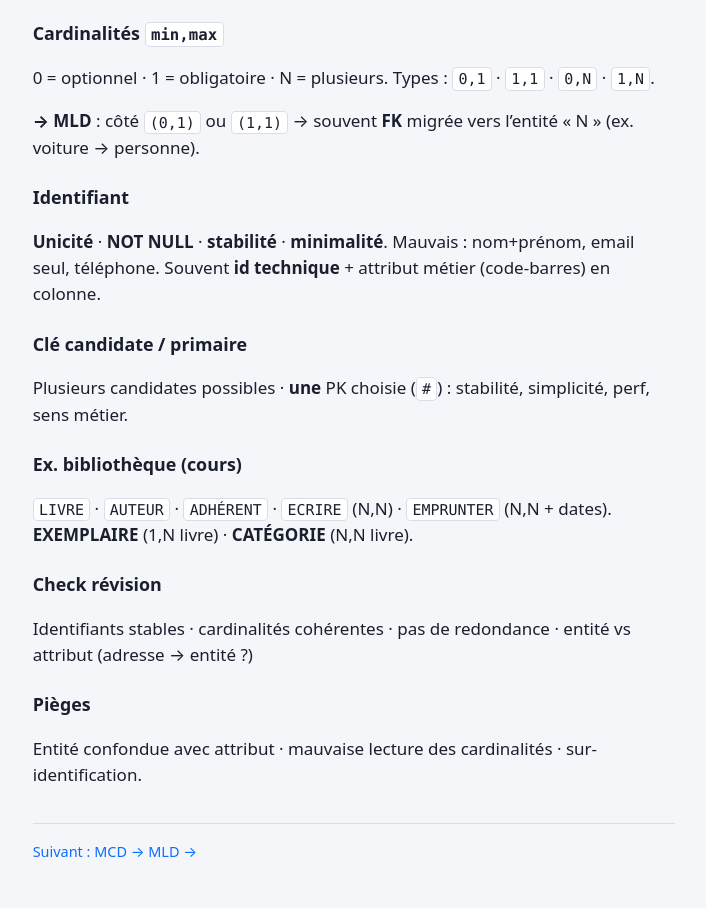
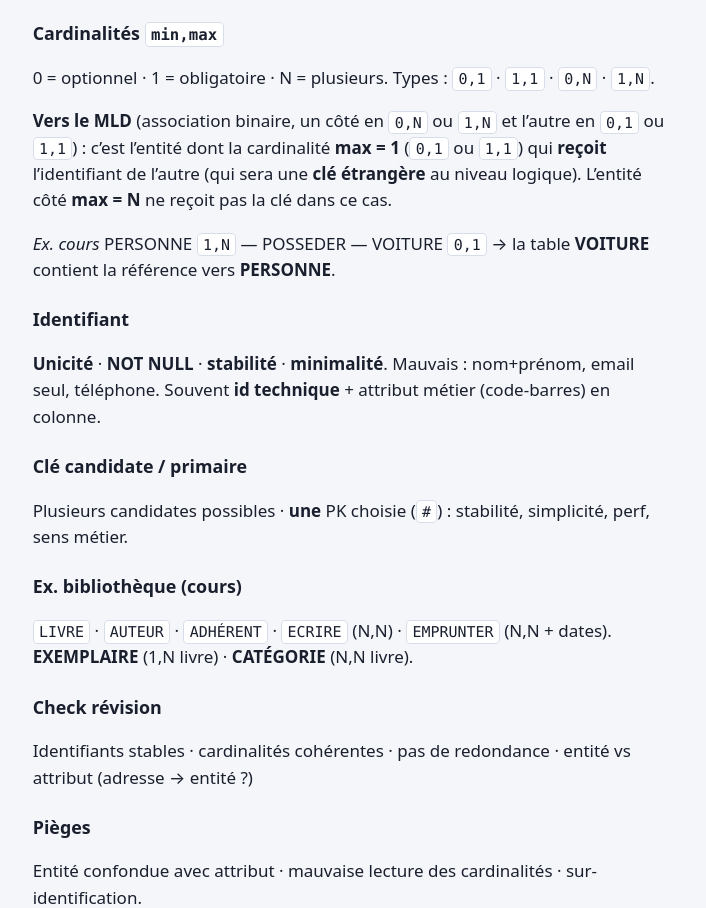
Before and after one commit to AdlenSouci/adminbdd, a plain HTML site: page docs/01-mcd.html in a window 1280 px wide. Shown: the part 804-1712 px from the top of the page, without its empty margins (286-992 px from the left). Drawn offline with Linux system fonts and the light colour scheme.

Commit message:
first commit new

```diff
--- a/docs/01-mcd.html
+++ b/docs/01-mcd.html
@@ -47,7 +47,8 @@
   <section>
     <h2>Cardinalités <code>min,max</code></h2>
     <p>0 = optionnel · 1 = obligatoire · N = plusieurs. Types : <code>0,1</code> · <code>1,1</code> · <code>0,N</code> · <code>1,N</code>.</p>
-    <p><strong>→ MLD</strong> : côté <code>(0,1)</code> ou <code>(1,1)</code> → souvent <strong>FK</strong> migrée vers l’entité « N » (ex. voiture → personne).</p>
+    <p><strong>Vers le MLD</strong> (association binaire, un côté en <code>0,N</code> ou <code>1,N</code> et l’autre en <code>0,1</code> ou <code>1,1</code>) : c’est l’entité dont la cardinalité <strong>max = 1</strong> (<code>0,1</code> ou <code>1,1</code>) qui <strong>reçoit</strong> l’identifiant de l’autre (qui sera une <strong>clé étrangère</strong> au niveau logique). L’entité côté <strong>max = N</strong> ne reçoit pas la clé dans ce cas.</p>
+    <p><em>Ex. cours</em> PERSONNE <code>1,N</code> — POSSEDER — VOITURE <code>0,1</code> → la table <strong>VOITURE</strong> contient la référence vers <strong>PERSONNE</strong>.</p>
   </section>
 
   <section>
```
Also changed, not shown: docs/02-mcd-mld.html (+1 -1 lines).
